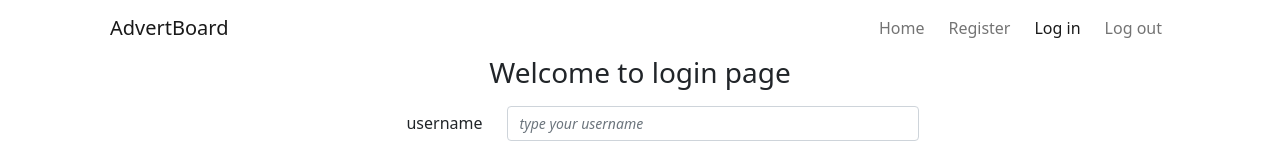
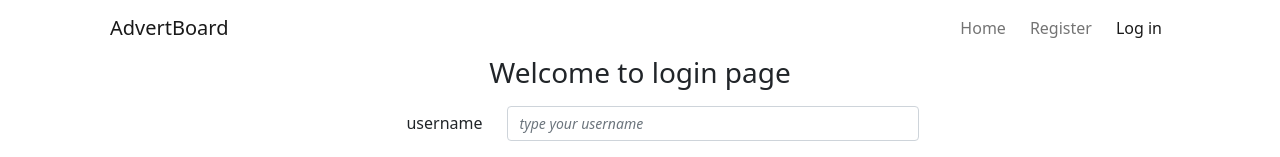
Before and after one commit to ewaolczak/advert-board-fullstack-app, a React (Create React App) app in the folder client/: page /auth/login in a window 1280 px wide. Shown: the top 157 px of the page. Built offline with nearby package versions, Linux system fonts and the light colour scheme.

Commit message:
Add user validation in NavBar ERROR

```diff
--- a/client/src/components/pages/NavBar/NavBar.js
+++ b/client/src/components/pages/NavBar/NavBar.js
@@ -1,8 +1,13 @@
 import React from 'react';
 import { NavLink } from 'react-router-dom';
 import { Container, Nav, Navbar } from 'react-bootstrap';
+import { useSelector } from 'react-redux';
+import { getUser } from '../../../redux/usersRedux';
 
 const NavBar = () => {
+  const user = useSelector(getUser);
+  console.log(user);
+
   return (
     <>
       <Navbar expand='lg'>
@@ -12,15 +17,21 @@ const NavBar = () => {
             <Nav.Link as={NavLink} to='/'>
               Home
             </Nav.Link>
+            {!user && (
               <Nav.Link className='ms-2' as={NavLink} to='/auth/register'>
                 Register
               </Nav.Link>
+            )}
+            {!user && (
               <Nav.Link className='ms-2' as={NavLink} to='/auth/login'>
                 Log in
               </Nav.Link>
+            )}
+            {user && (
               <Nav.Link className='ms-2' as={NavLink} to='/auth/logout'>
                 Log out
               </Nav.Link>
+            )}
           </Nav>
         </Container>
       </Navbar>
--- a/client/src/redux/usersRedux.js
+++ b/client/src/redux/usersRedux.js
@@ -1,5 +1,6 @@
 // selectors
 export const getUser = ({ user }) => user;
+
 
 // actions
 const reducerName = 'users';
@@ -9,7 +10,7 @@ const LOG_OUT = createActionName('LOG_OUT');
 
 // action creators
 export const logIn = (payload) => ({ type: LOG_IN, payload });
-export const logOut = (payload) => ({ type: LOG_OUT });
+export const logOut = () => ({ type: LOG_OUT });
 
 const usersReducer = (statePart = null, action) => {
   switch (action.type) {
```
Also changed, not shown: client/src/components/pages/NavBar/NavBar.module.scss (added). Lines whose indentation alone changed are shown as unchanged.
